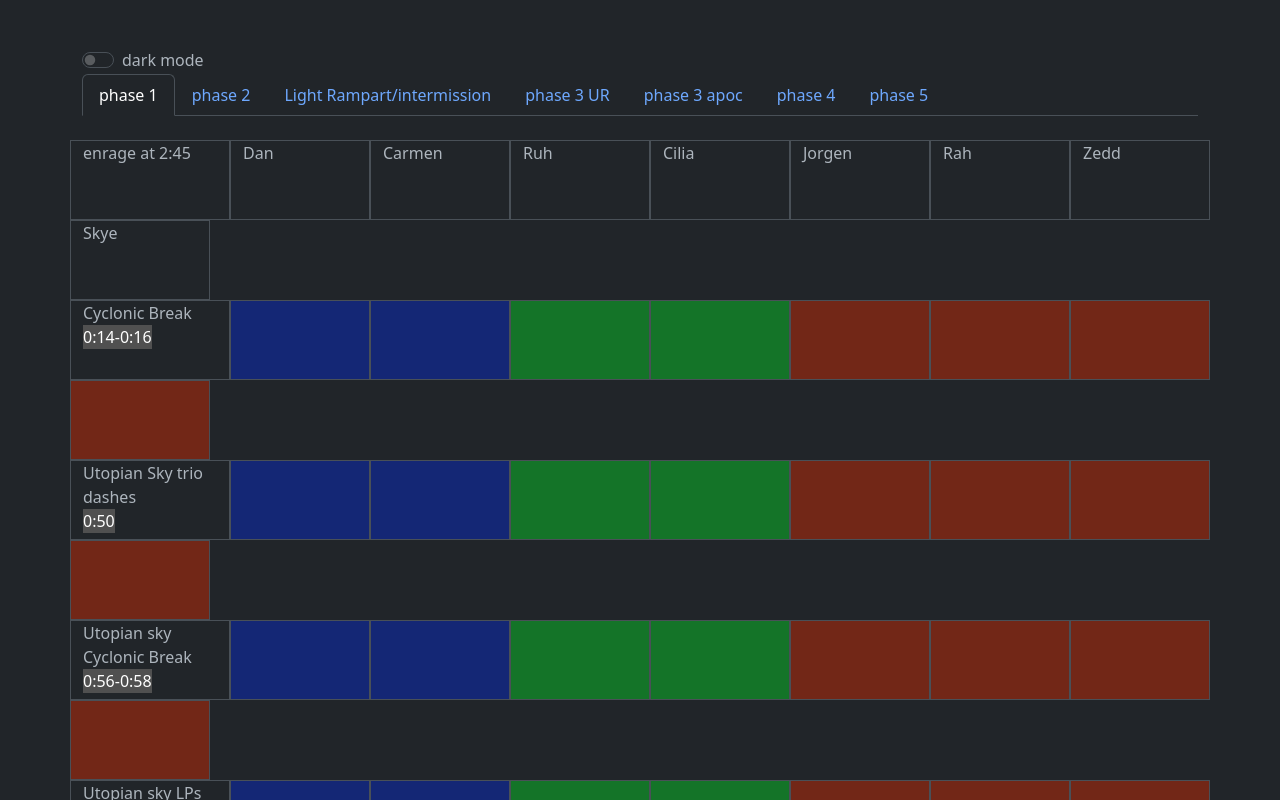
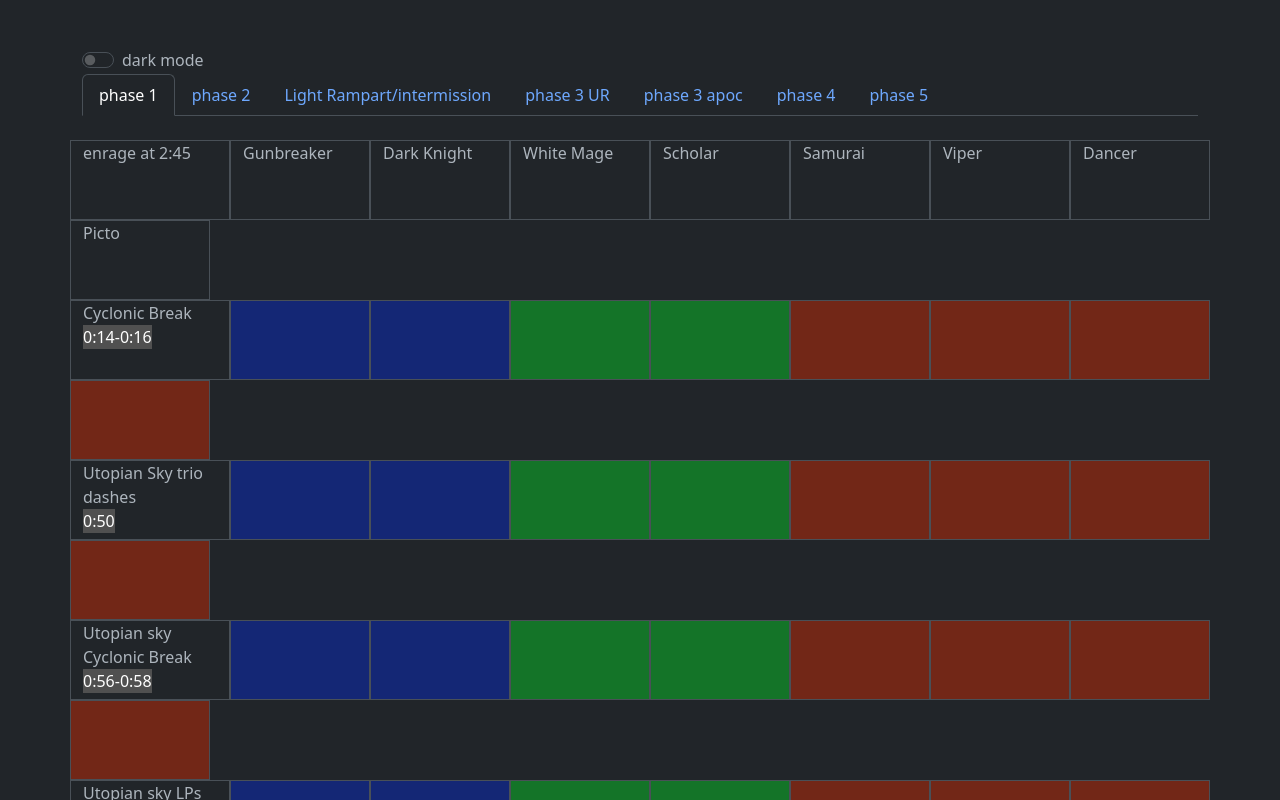
Before and after one commit to EmersonCilia/mitsheet, a website with bundled scripts: page Front-End/index.html in a window 1280 px wide. Shown: the top 800 px of the page. Built offline with nearby package versions, Linux system fonts and the light colour scheme; no server answers.

Commit message:
Update index.html

```diff
--- a/Front-End/index.html
+++ b/Front-End/index.html
@@ -49,14 +49,14 @@
             <div class="tab-pane fade show active" id="tab1" role="tabpanel" aria-labelledby="tab1-tab">
                 <div class="row">
                     <div class="col-1 border skills-name">enrage at 2:45</div>
-                    <div class="col-1 border">Dan</div>
-                    <div class="col-1 border">Carmen</div>
-                    <div class="col-1 border">Ruh</div>
-                    <div class="col-1 border">Cilia</div>
-                    <div class="col-1 border">Jorgen</div>
-                    <div class="col-1 border">Rah</div>
-                    <div class="col-1 border">Zedd</div>
-                    <div class="col-1 border">Skye</div>
+                    <div class="col-1 border">Gunbreaker</div>
+                    <div class="col-1 border">Dark Knight</div>
+                    <div class="col-1 border">White Mage</div>
+                    <div class="col-1 border">Scholar</div>
+                    <div class="col-1 border">Samurai</div>
+                    <div class="col-1 border">Viper</div>
+                    <div class="col-1 border">Dancer</div>
+                    <div class="col-1 border">Picto</div>
                 </div>
                 <div class="row">
                     <div class="col-1 border skills-name">Cyclonic Break<div class="timer">0:14-0:16</div></div>
@@ -150,14 +150,14 @@
             <div class="tab-pane fade" id="tab2" role="tabpanel" aria-labelledby="tab2-tab">
                 <div class="row">
                     <div class="col-1 border skills-name">Enrage at 3:05</div>
-                    <div class="col-1 border">Dan</div>
-                    <div class="col-1 border">Carmen</div>
-                    <div class="col-1 border">Ruh</div>
-                    <div class="col-1 border">Cilia</div>
-                    <div class="col-1 border">Jorgen</div>
-                    <div class="col-1 border">Rah</div>
-                    <div class="col-1 border">zedd</div>
-                    <div class="col-1 border">Skye</div>
+                    <div class="col-1 border">Gunbreaker</div>
+                    <div class="col-1 border">Dark Knight</div>
+                    <div class="col-1 border">White Mage</div>
+                    <div class="col-1 border">Scholar</div>
+                    <div class="col-1 border">Samurai</div>
+                    <div class="col-1 border">Viper</div>
+                    <div class="col-1 border">Dancer</div>
+                    <div class="col-1 border">Picto</div>
                 </div>
                 <div class="row">
                     <div class="col-1 border skills-name">Diamond Dust<div class="timer">0:31</div></div>
@@ -230,14 +230,14 @@
             <div class="tab-pane fade" id="tab3" role="tabpanel" aria-labelledby="tab3-tab">
                 <div class="row">
                     <div class="col-1 border skills-name">Enrage at 4:10/1:05</div>
-                    <div class="col-1 border">Dan</div>
-                    <div class="col-1 border">Carmen</div>
-                    <div class="col-1 border">Ruh</div>
-                    <div class="col-1 border">Cilia</div>
-                    <div class="col-1 border">Jorgen</div>
-                    <div class="col-1 border">Rah</div>
-                    <div class="col-1 border">Zedd</div>
-                    <div class="col-1 border">Skye</div>
+                    <div class="col-1 border">Gunbreaker</div>
+                    <div class="col-1 border">Dark Knight</div>
+                    <div class="col-1 border">White Mage</div>
+                    <div class="col-1 border">Scholar</div>
+                    <div class="col-1 border">Samurai</div>
+                    <div class="col-1 border">Viper</div>
+                    <div class="col-1 border">Dancer</div>
+                    <div class="col-1 border">Picto</div>
                 </div>
                 <div class="row">
                     <div class="col-1 border skills-name">Light Rampant<div class="timer">2:08</div></div>
@@ -309,14 +309,14 @@
             <div class="tab-pane fade" id="tab4" role="tabpanel" aria-labelledby="tab4-tab">
                 <div class="row">
                     <div class="col-1 border skills-name">Enrage at 2:45</div>
-                    <div class="col-1 border">Dan</div>
-                    <div class="col-1 border">Carmen</div>
-                    <div class="col-1 border">Ruh</div>
-                    <div class="col-1 border">Cilia</div>
-                    <div class="col-1 border">Jorgen</div>
-                    <div class="col-1 border">Rah</div>
-                    <div class="col-1 border">zedd</div>
-                    <div class="col-1 border">Skye</div>
+                    <div class="col-1 border">Gunbreaker</div>
+                    <div class="col-1 border">Dark Knight</div>
+                    <div class="col-1 border">White Mage</div>
+                    <div class="col-1 border">Scholar</div>
+                    <div class="col-1 border">Samurai</div>
+                    <div class="col-1 border">Viper</div>
+                    <div class="col-1 border">Dancer</div>
+                    <div class="col-1 border">Picto</div>
                 </div>
                 <div class="row">
                     <div class="col-1 border skills-name">	Hell's Judgment<div class="timer">0:13</div></div>
@@ -410,14 +410,14 @@
             <div class="tab-pane fade" id="tab5" role="tabpanel" aria-labelledby="tab5-tab">
                 <div class="row">
                     <div class="col-1 border skills-name">Enrage at 2:45</div>
-                    <div class="col-1 border">Dan</div>
-                    <div class="col-1 border">Carmen</div>
-                    <div class="col-1 border">Ruh</div>
-                    <div class="col-1 border">Cilia</div>
-                    <div class="col-1 border">Jorgen</div>
-                    <div class="col-1 border">Rah</div>
-                    <div class="col-1 border">Zedd</div>
-                    <div class="col-1 border">Skye</div>
+                    <div class="col-1 border">Gunbreaker</div>
+                    <div class="col-1 border">Dark Knight</div>
+                    <div class="col-1 border">White Mage</div>
+                    <div class="col-1 border">Scholar</div>
+                    <div class="col-1 border">Samurai</div>
+                    <div class="col-1 border">Viper</div>
+                    <div class="col-1 border">Dancer</div>
+                    <div class="col-1 border">Picto</div>
                 </div>
                 <div class="row">
                     <div class="col-1 border skills-name">Dark Water 1<div class="timer">1:59</div></div>
@@ -489,14 +489,14 @@
             <div class="tab-pane fade" id="tab6" role="tabpanel" aria-labelledby="tab6-tab">
                 <div class="row">
                     <div class="col-1 border skills-name">Enrage at 3:02</div>
-                    <div class="col-1 border">Dan</div>
-                    <div class="col-1 border">Carmen</div>
-                    <div class="col-1 border">Ruh</div>
-                    <div class="col-1 border">Cilia</div>
-                    <div class="col-1 border">Jorgen</div>
-                    <div class="col-1 border">Rah</div>
-                    <div class="col-1 border">Zedd</div>
-                    <div class="col-1 border">Skye</div>
+                    <div class="col-1 border">Gunbreaker</div>
+                    <div class="col-1 border">Dark Knight</div>
+                    <div class="col-1 border">White Mage</div>
+                    <div class="col-1 border">Scholar</div>
+                    <div class="col-1 border">Samurai</div>
+                    <div class="col-1 border">Viper</div>
+                    <div class="col-1 border">Dancer</div>
+                    <div class="col-1 border">Picto</div>
                 </div>
                 <div class="row">
                     <div class="col-1 border skills-name">Darklit Dragonsong<div class="timer">0:42</div></div>
@@ -612,14 +612,14 @@
             <div class="tab-pane fade" id="tab7" role="tabpanel" aria-labelledby="tab7-tab">
                 <div class="row">
                     <div class="col-1 border skills-name">Enrage at 4:30</div>
-                    <div class="col-1 border">Dan</div>
-                    <div class="col-1 border">Carmen</div>
-                    <div class="col-1 border">Ruh</div>
-                    <div class="col-1 border">Cilia</div>
-                    <div class="col-1 border">Jorgen</div>
-                    <div class="col-1 border">Rah</div>
-                    <div class="col-1 border">Zedd</div>
-                    <div class="col-1 border">Skye</div>
+                    <div class="col-1 border">Gunbreaker</div>
+                    <div class="col-1 border">Dark Knight</div>
+                    <div class="col-1 border">White Mage</div>
+                    <div class="col-1 border">Scholar</div>
+                    <div class="col-1 border">Samurai</div>
+                    <div class="col-1 border">Viper</div>
+                    <div class="col-1 border">Dancer</div>
+                    <div class="col-1 border">Picto</div>
                 </div>
                 <div class="row">
                     <div class="col-1 border skills-name">Fulgent Blade 1<div class="timer">0:10</div></div>
```
